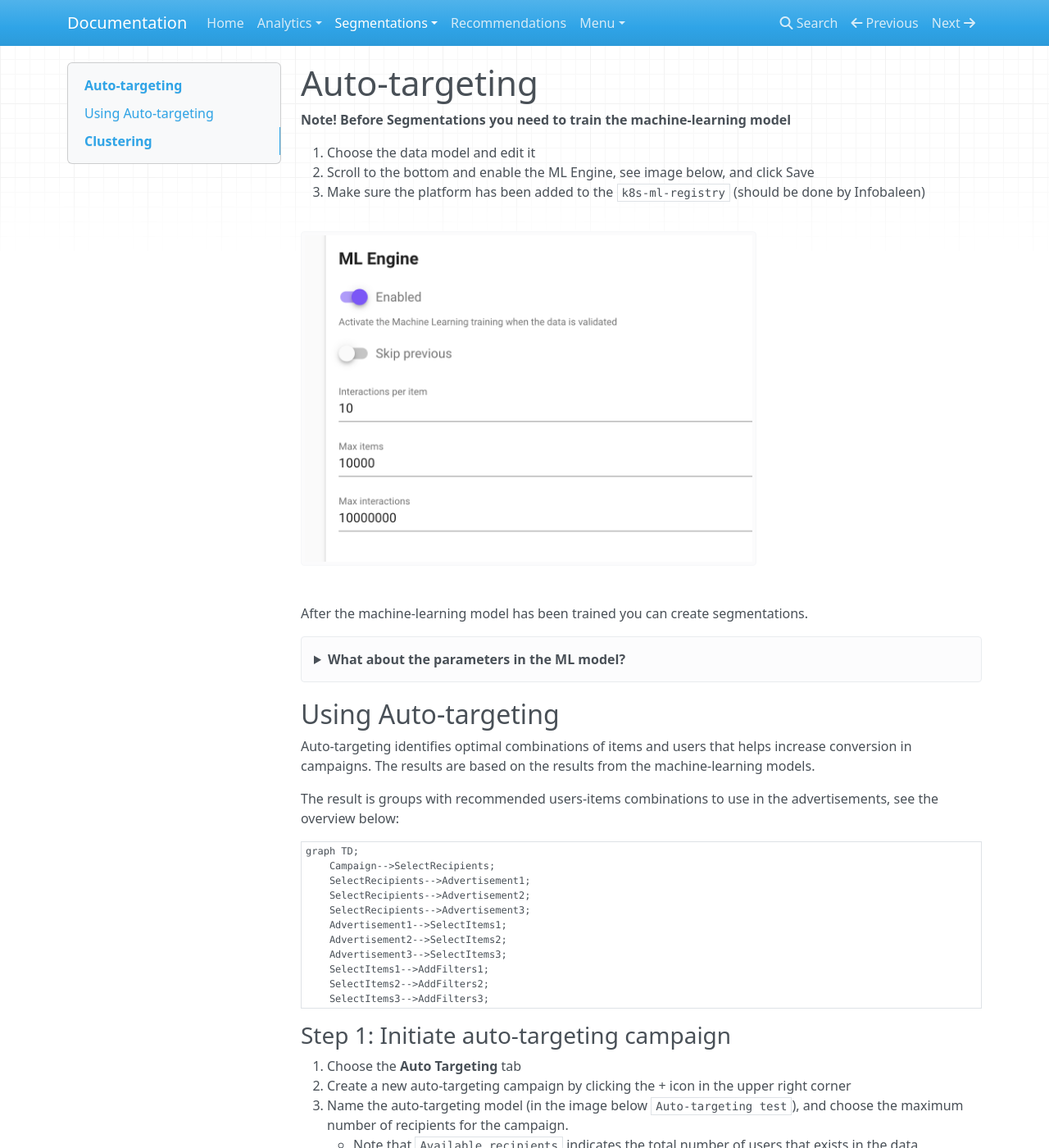
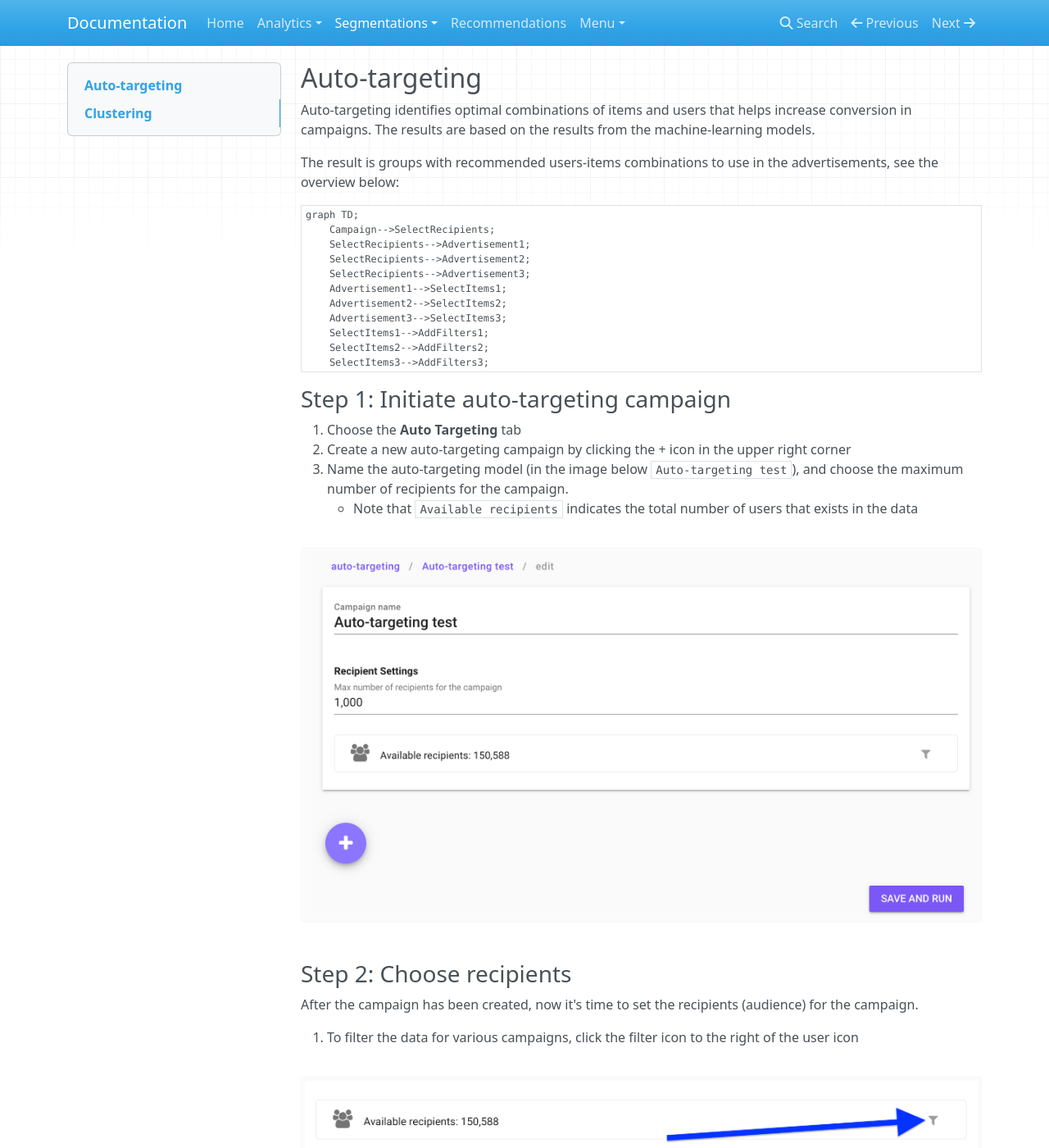
Before and after one commit to infobaleen/infobaleen.github.io, an MkDocs documentation site: the page built from docs/Platform/Segmentations/Auto-targeting.md, in a window 1280 px wide and 1400 px high. Shown: the whole window at 82% size. Built offline with MkDocs 1.6.1, drawn with Linux system fonts in a browser that asks for light colours; nearby versions of some CDN libraries.

Commit message:
Text updates

```diff
--- a/docs/Platform/Segmentations/Auto-targeting.md
+++ b/docs/Platform/Segmentations/Auto-targeting.md
@@ -1,30 +1,4 @@
-# Auto-targeting
-
-**Note! Before Segmentations you need to train the machine-learning model**
-
-1. Choose the data model and edit it
-2. Scroll to the bottom and enable the ML Engine, see image below, and click Save
-3. Make sure the platform has been added to the `k8s-ml-registry` (should be done by Infobaleen)
-
-<img src="../../../images/Segmentations/segmentations-0.png" width="556"/>
-
-After the machine-learning model has been trained you can create segmentations.
-
-<details>
-<summary>What about the parameters in the ML model?</summary>
-<br>
-The problem with the model and the parameters is that this really isn't straightforward. In principle you want as much data as possible. The default settings just prevent blowing up the worker with an enormous dataset accidentally.
-
-There are a few dataset specific details that may make smaller limits sensible. For example, if a customer has high item turnover and you want to exclude old transactions and items that don't really contribute to current recommendations anymore if they are included in the model. But that is fairly difficult to reason about
-
-The default settings should be fine most of the time. Especially if the customer has less than 1000 actively sold items at the moment I wouldn't expect the limits to have much of an effect.
-
-The first limit should probably be clarified a bit. Maybe "Min interactions per item", because I suspect that it excludes items that have fewer than the specified number of interactions. This makes sense because we can't really learn anything useful about items that have very few transactions (I guess that is fairly intuitive, there's just no information to look at)
-</details>
-
-
-
-## Using Auto-targeting
+## Auto-targeting
 
 Auto-targeting identifies optimal combinations of items and users that helps increase conversion in campaigns. The results are based on the results from the machine-learning models.
 
```
Also changed, not shown: docs/Platform/Analytics/Dashboards.md (+2 -2 lines).
